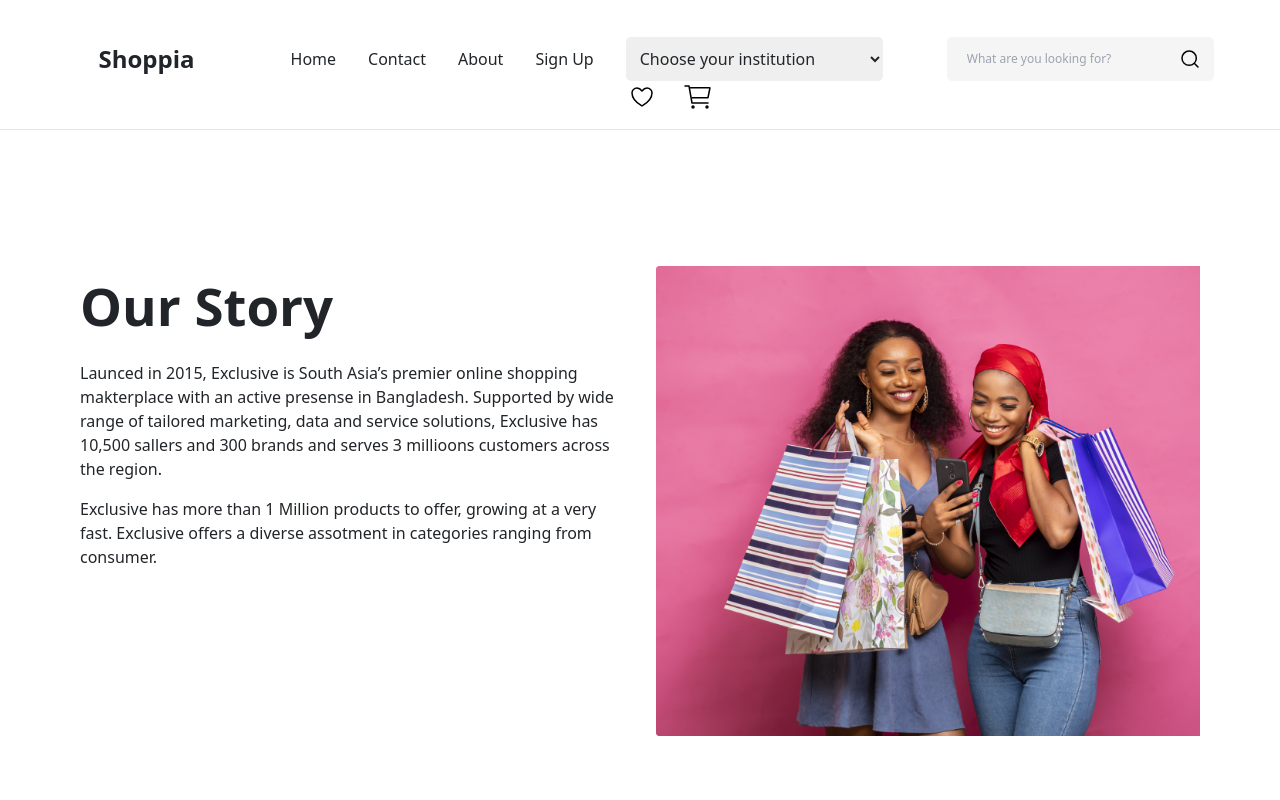
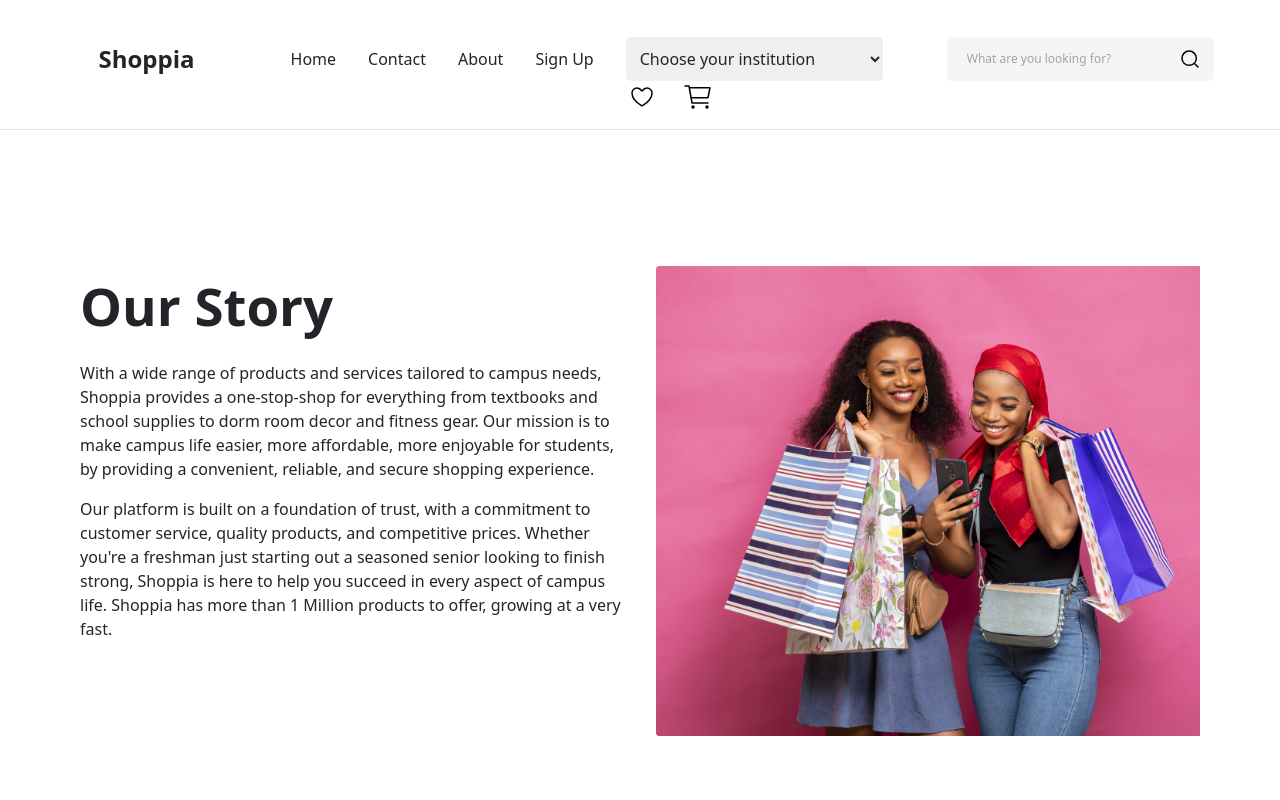
Before and after one commit to DevKaffy/Shoppia-project, a React (Vite) app: page /about in a window 1280 px wide. Shown: the top 800 px of the page. Built offline with nearby package versions, Linux system fonts and the light colour scheme.

Commit message:
WIP: update our story

```diff
--- a/src/Components/Pages/About/index.jsx
+++ b/src/Components/Pages/About/index.jsx
@@ -13,16 +13,20 @@ const About = () => {
               Our Story
             </div>
             <div className="mb-[1rem]">
-              Launced in 2015, Exclusive is South Asia’s premier online shopping
-              makterplace with an active presense in Bangladesh. Supported by
-              wide range of tailored marketing, data and service solutions,
-              Exclusive has 10,500 sallers and 300 brands and serves 3 millioons
-              customers across the region.
+              With a wide range of products and services tailored to campus
+              needs, Shoppia provides a one-stop-shop for everything from
+              textbooks and school supplies to dorm room decor and fitness gear.
+              Our mission is to make campus life easier, more affordable, more
+              enjoyable for students, by providing a convenient, reliable, and
+              secure shopping experience.
             </div>
             <div>
-              Exclusive has more than 1 Million products to offer, growing at a
-              very fast. Exclusive offers a diverse assotment in categories
-              ranging from consumer.
+              Our platform is built on a foundation of trust, with a commitment
+              to customer service, quality products, and competitive prices.
+              Whether you're a freshman just starting out a seasoned senior
+              looking to finish strong, Shoppia is here to help you succeed in
+              every aspect of campus life. Shoppia has more than 1 Million
+              products to offer, growing at a very fast.
             </div>
           </div>
           <img src="/rightpic.png" alt="" />
```
